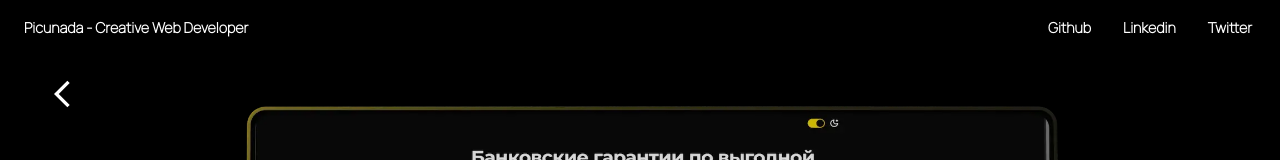
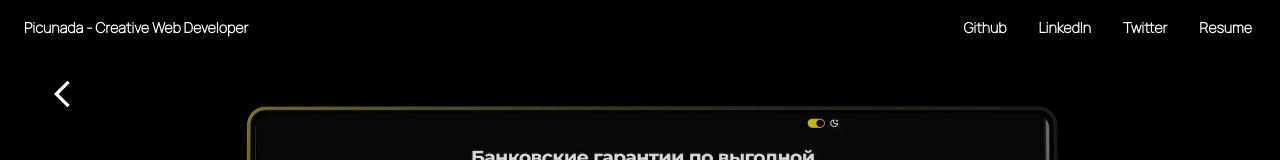
Before and after one commit to picunada/portfolio-2023, a Nuxt app: page /garant in a window 1280 px wide. Shown: the top 160 px of the page. Built offline with nearby package versions, Linux system fonts and the light colour scheme.

Commit message:
feat: added resume link and changed header

```diff
--- a/components/AppHeader.vue
+++ b/components/AppHeader.vue
@@ -25,12 +25,17 @@ const isMobile = useMediaQuery('(max-width: 678px)')
         </CustomLink>
         <CustomLink link="https://www.linkedin.com/in/daniil-bezuglov-4b1418234/" target="_blank">
           <p class="mouse-sm">
-            Linkedin
+            LinkedIn
           </p>
         </CustomLink>
         <CustomLink link="https://twitter.com/SonzuXlayst" target="_blank">
           <p class="mouse-sm">
             Twitter
+          </p>
+        </CustomLink>
+        <CustomLink link="/resume.pdf" download="Daniil_Bezuglov(@picunada).pdf">
+          <p class="mouse-sm">
+            Resume
           </p>
         </CustomLink>
       </nav>
--- a/components/CustomLink.vue
+++ b/components/CustomLink.vue
@@ -4,6 +4,7 @@ import { gsap } from 'gsap'
 const props = defineProps<{
   link?: string
   target?: string
+  download?: string | boolean
 }>()
 
 const link = ref<HTMLDivElement>()
@@ -28,7 +29,7 @@ onMounted(() => {
 
 <template>
   <div ref="link" class="link" @mouseenter="onEnter" @mouseleave="onLeave">
-    <a :href="props.link" :target="props.target">
+    <a :href="props.link" :target="props.target" :download="props.download">
       <slot />
     </a>
   </div>
--- a/pages/index.vue
+++ b/pages/index.vue
@@ -7,7 +7,7 @@
     <div class="text-wrapper">
       <RevealOnScroll>
         <h1 class="mouse-lg">
-          Hello, I'm Picunada - a creative Web Developer focused on Frontend and Design.
+          Hello, I'm Picunada - a creative Fullstack Web Developer.
         </h1>
       </RevealOnScroll>
     </div>
```
Also changed, not shown: 1 other file (tests, documents, lock files or other folders).
